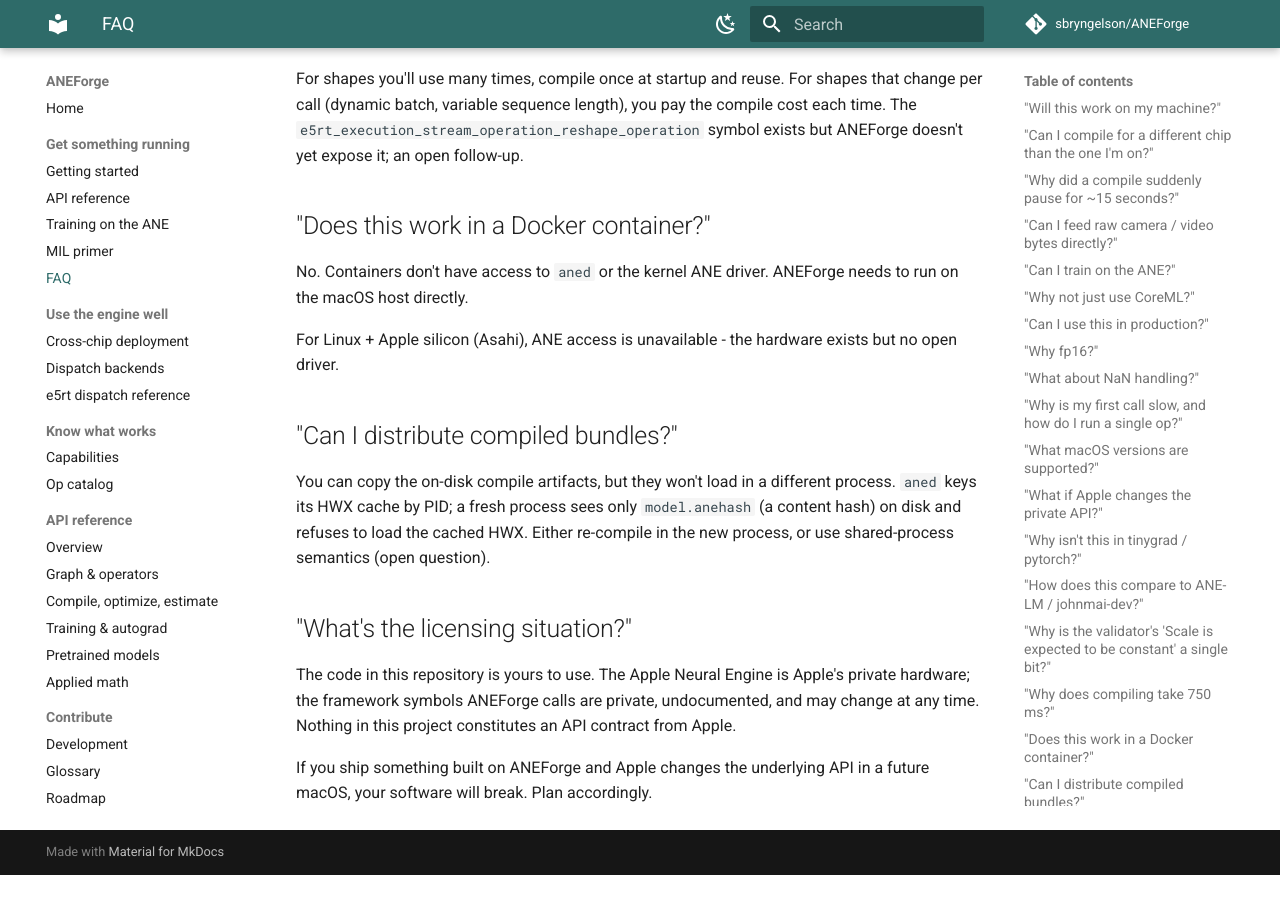
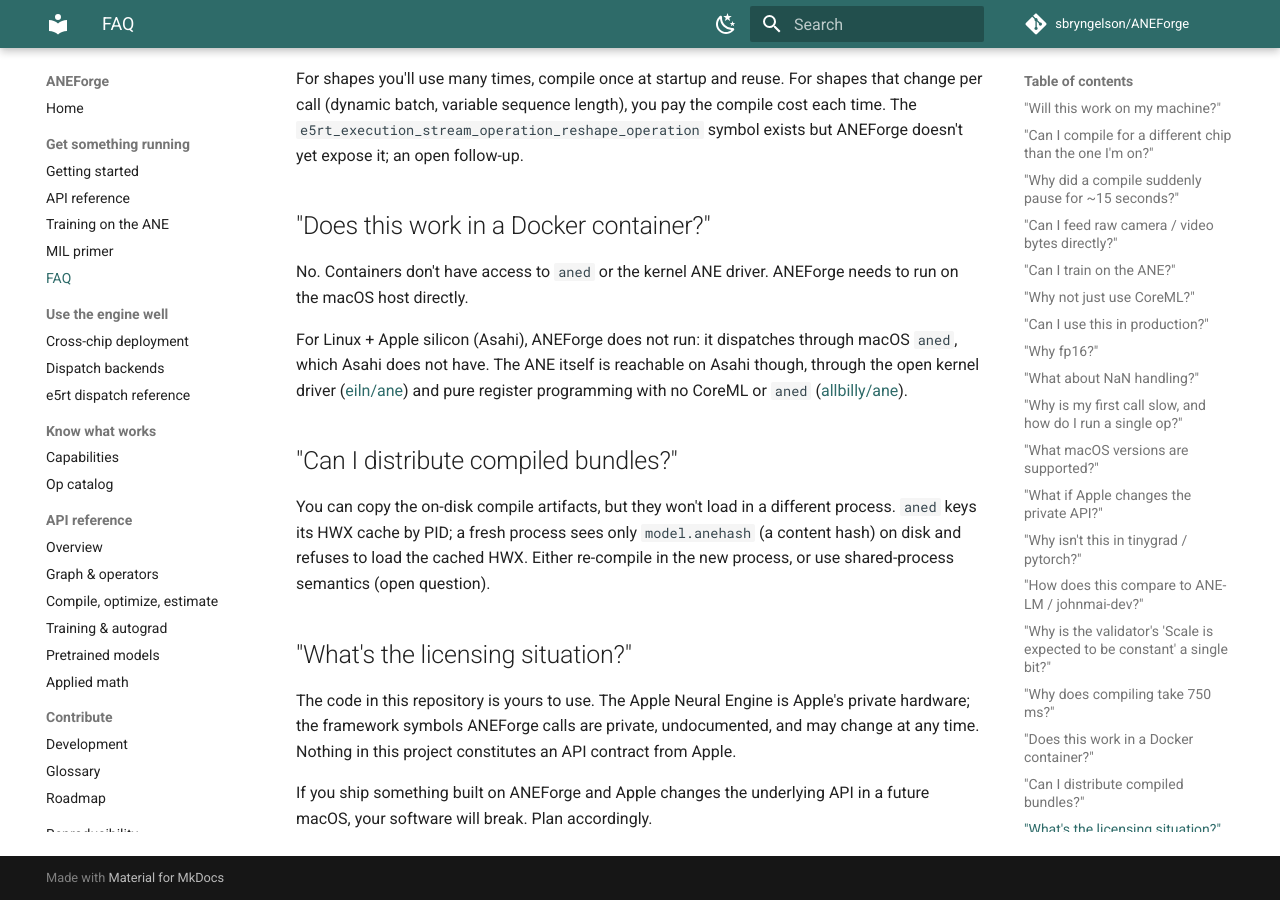
Before and after one commit to sbryngelson/ANEForge, an MkDocs documentation site: the page built from docs/faq.md, in a window 1280 px wide and 900 px high, scrolled down 5595 px. Built offline with MkDocs 1.6.1 and Material for MkDocs 9.7.7, drawn with Linux system fonts in a browser that asks for light colours; comment, search, counter and statistics services are not loaded; before the commit the page ends 6470 px from its top, so only the background shows below that.

Commit message:
docs(faq): Asahi ANE is reachable via the open driver + register programming
The hardware-has-no-open-driver line is outdated. eiln/ane is an open kernel
driver and allbilly/ane drives the ANE from Python with pure register
programming (no CoreML, no aned). ANEForge itself is still macOS-only (needs aned).

```diff
--- a/docs/faq.md
+++ b/docs/faq.md
@@ -237,8 +237,11 @@
 No. Containers don't have access to `aned` or the kernel ANE driver.
 ANEForge needs to run on the macOS host directly.
 
-For Linux + Apple silicon (Asahi), ANE access is unavailable - the
-hardware exists but no open driver.
+For Linux + Apple silicon (Asahi), ANEForge does not run: it dispatches
+through macOS `aned`, which Asahi does not have. The ANE itself is reachable
+on Asahi though, through the open kernel driver ([eiln/ane](https://github.com/eiln/ane))
+and pure register programming with no CoreML or `aned`
+([allbilly/ane](https://github.com/allbilly/ane)).
 
 ## "Can I distribute compiled bundles?"
 
```
